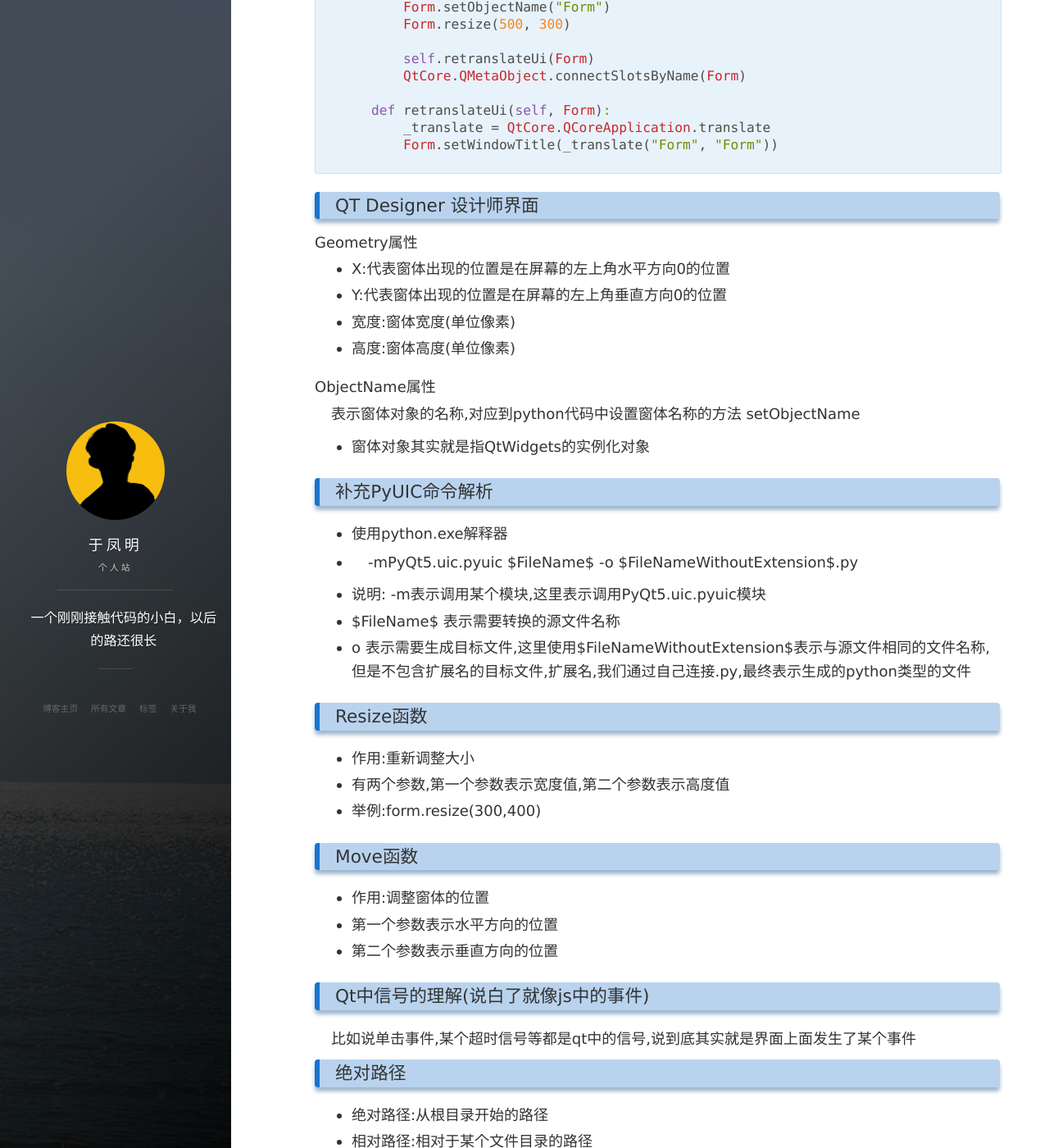
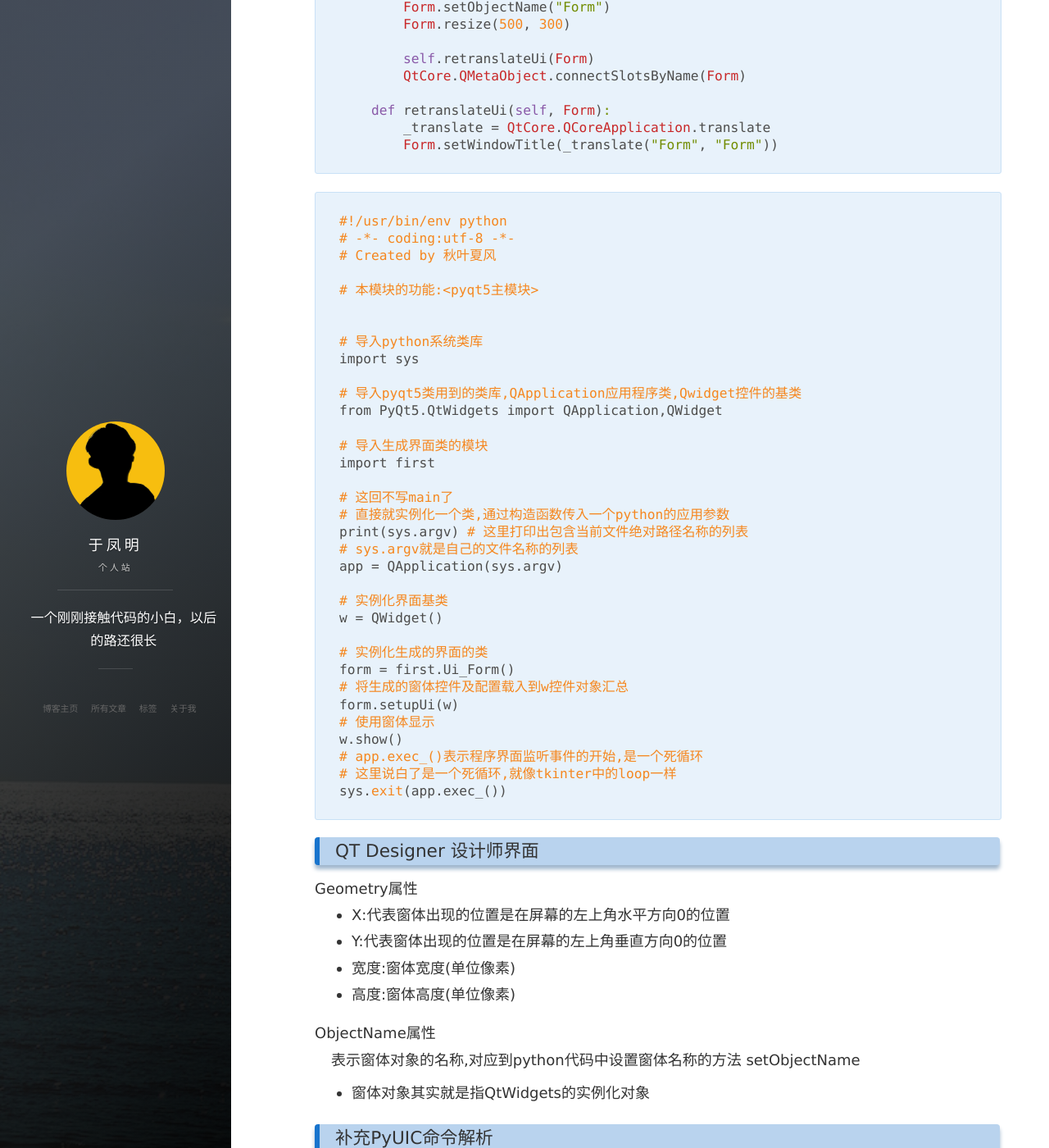
Before and after one commit to victorfengming/victorfengming.github.io.leopardpan, a Jekyll site: the page built from _posts/python/pyqt5/2019-10-31-pyqt5.markdown, in a window 1280 px wide and 1400 px high, scrolled down 2282 px. Shown: the whole window at 82% size. Built offline with Jekyll 4.4.1, drawn with Linux system fonts in a browser that asks for light colours; nearby versions of some CDN libraries; comment, search, counter and statistics services are not loaded; some of the changed text lies outside the part shown.

Commit message:
pyqt5主模块

````diff
--- a/_posts/python/pyqt5/2019-10-31-pyqt5.markdown
+++ b/_posts/python/pyqt5/2019-10-31-pyqt5.markdown
@@ -104,7 +104,42 @@ class Ui_Form(object):
         _translate = QtCore.QCoreApplication.translate
         Form.setWindowTitle(_translate("Form", "Form"))
 ```
+```python
+#!/usr/bin/env python
+# -*- coding:utf-8 -*-
+# Created by 秋叶夏风
 
+# 本模块的功能:<pyqt5主模块>
+
+
+# 导入python系统类库
+import sys
+
+# 导入pyqt5类用到的类库,QApplication应用程序类,Qwidget控件的基类
+from PyQt5.QtWidgets import QApplication,QWidget
+
+# 导入生成界面类的模块
+import first
+
+# 这回不写main了
+# 直接就实例化一个类,通过构造函数传入一个python的应用参数
+print(sys.argv) # 这里打印出包含当前文件绝对路径名称的列表
+# sys.argv就是自己的文件名称的列表
+app = QApplication(sys.argv)
+
+# 实例化界面基类
+w = QWidget()
+
+# 实例化生成的界面的类
+form = first.Ui_Form()
+# 将生成的窗体控件及配置载入到w控件对象汇总
+form.setupUi(w)
+# 使用窗体显示
+w.show()
+# app.exec_()表示程序界面监听事件的开始,是一个死循环
+# 这里说白了是一个死循环,就像tkinter中的loop一样
+sys.exit(app.exec_())
+```
 ### QT Designer 设计师界面
 #####  Geometry属性
 - X:代表窗体出现的位置是在屏幕的左上角水平方向0的位置
@@ -146,3 +181,7 @@ setObjectName
 .点表示当前路径
 .. 表示上一层路径
 ../../上一层的上一层
+
+
+### show函数
+- pyqt5中的show函数的将窗体显示出来
````
